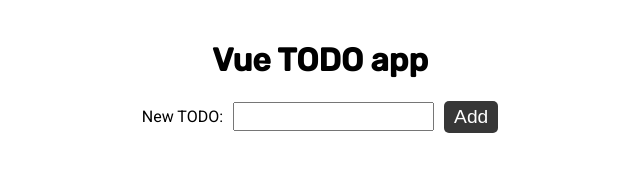
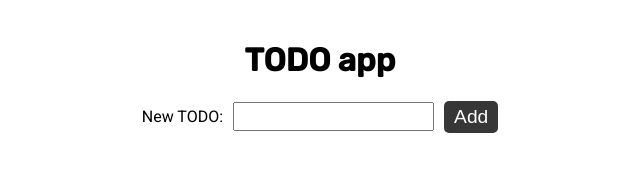
Before and after one commit to Enzo-Parodi/Todo-App---Vue, a plain HTML site: page index.html in a window 1280 px wide. Shown: the whole page, without its empty margins (320-960 px from the left). Drawn offline with nearby package versions, Linux system fonts and the light colour scheme.

Commit message:
Edit App header and title

```diff
--- a/index.html
+++ b/index.html
@@ -2,7 +2,7 @@
 <html lang="en">
   <head>
     <meta charset="UTF-8" />
-    <title>Vue Todo App</title>
+    <title>Todo App</title>
     <!-- Import Styles -->
     <link rel="stylesheet" href="./assets/styles.css" />
     <!-- Import Vue.js -->
@@ -17,7 +17,7 @@
   </head>
   <body>
     <div id="app">
-      <h1 class="app-title">Vue TODO app</h1>
+      <h1 class="app-title">TODO app</h1>
       <todo-form @todo-submitted="addTodo"></todo-form>
       <todo-list :todos="todos" @remove-todo="removeTodo"></todo-list>
     </div>
```
